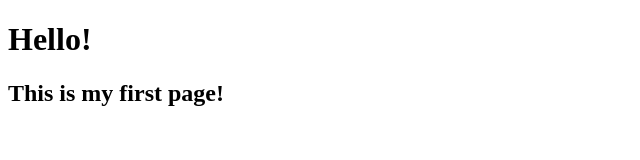
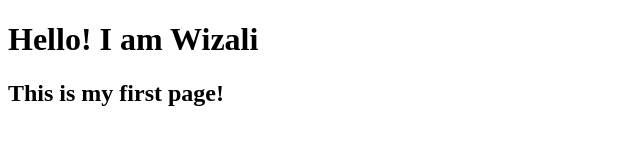
Before and after one commit to wizali/wizali.github.io, a plain HTML site: page index.html in a window 1280 px wide. Shown: the whole page, without its empty margins (0-640 px from the left). Drawn offline with Linux system fonts and the light colour scheme.

Commit message:
Update index.html

```diff
--- a/index.html
+++ b/index.html
@@ -5,7 +5,7 @@
 	<title>My first page</title>
 </head>
 <body>
-	<h1>Hello! </h1>
+	<h1>Hello! I am Wizali</h1>
 	<h2>This is my first page!</h2>
 </body>
 </html>
```
